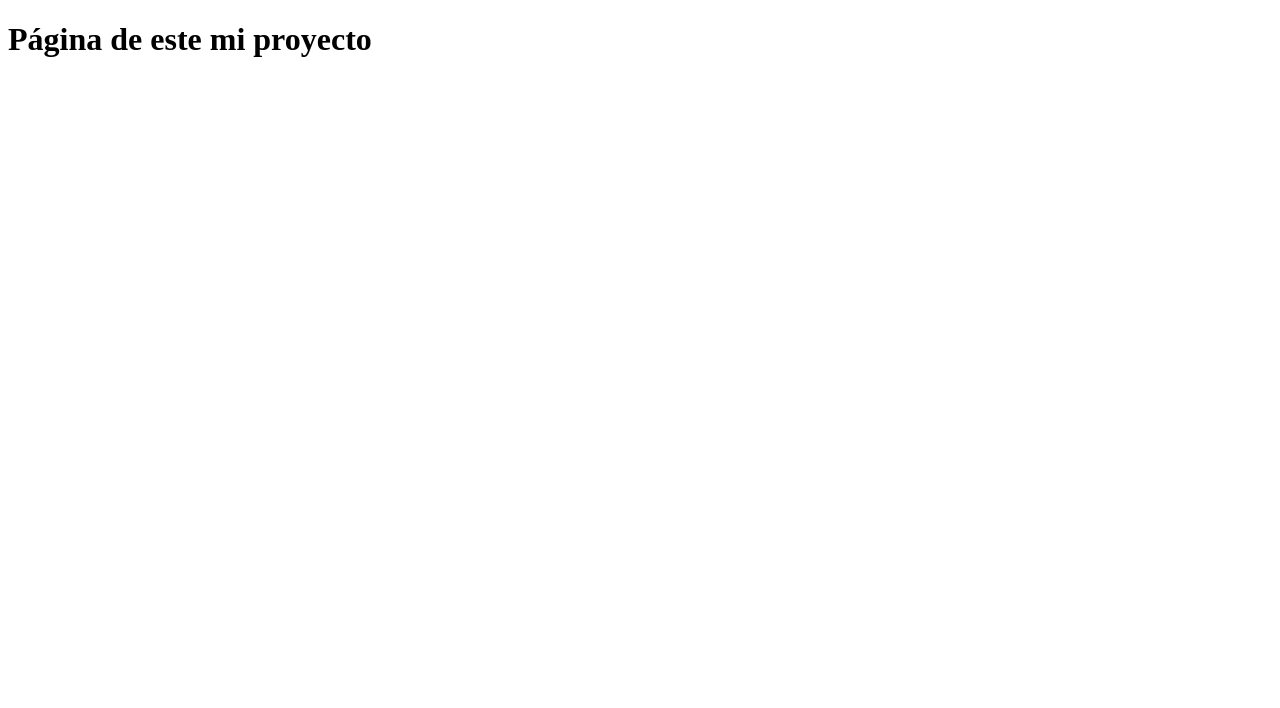
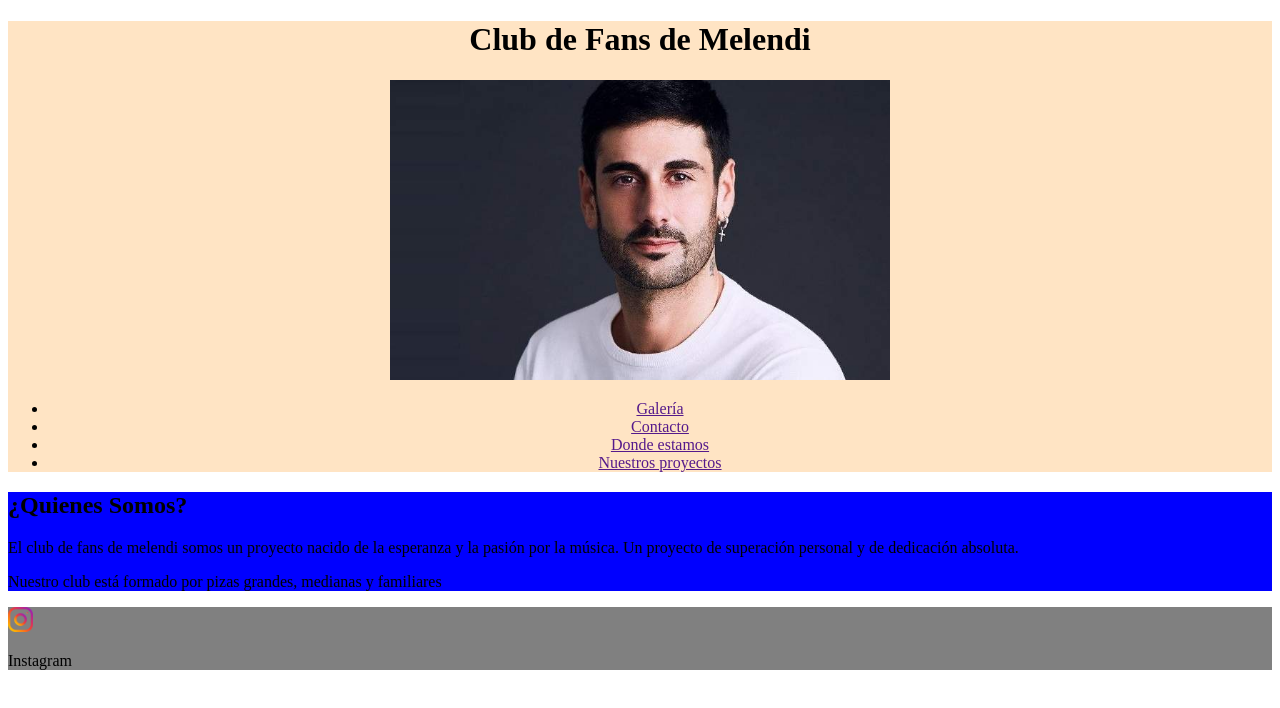
Before and after one commit to CakeNeka/Cakeneka.github.io, a plain HTML site: page index.html in a window 1280 px wide. Drawn offline with Linux system fonts and the light colour scheme.

Commit message:
es un comienzo

```diff
--- a/index.html
+++ b/index.html
@@ -1,12 +1,55 @@
 <!DOCTYPE html>
 <html lang="es">
-<head>
-    <meta charset="UTF-8">
-    <meta http-equiv="X-UA-Compatible" content="IE=edge">
-    <meta name="viewport" content="width=device-width, initial-scale=1.0">
+  <head>
+    <style>
+      header{
+       /* width: 1000px;*/
+        background-color: bisque;
+        text-align: center;
+      }
+    </style>
+
+    <meta charset="UTF-8" />
+    <meta http-equiv="X-UA-Compatible" content="IE=edge" />
+    <meta name="viewport" content="width=device-width, initial-scale=1.0" />
     <title>El palacio de la irreverencia</title>
-</head>
-<body>
-  <h1>Página de este mi proyecto</h1>
-</body>
+  </head>
+  <body>
+    <header>
+      <h1>Club de Fans de Melendi</h1>
+      <img
+        src="./img/700_420Melendi.jpg"
+        alt="Melendi Club de fons"
+        height="300"
+      />
+
+      <nav>
+        <ul>
+          <li><a href="">Galería</a></li>
+          <li><a href="">Contacto</a></li><!--Aquí debe haber un formulario-->
+          <li><a href="">Donde estamos</a></li><!--Aquí ubicación-->
+          <li><a href="">Nuestros proyectos</a></li>
+        </ul>
+      </nav>
+    </header>
+
+    <section style="background-color: blue;">
+      <h2>¿Quienes Somos?</h2>
+      <p>
+        El club de fans de melendi somos un proyecto nacido de la esperanza y la
+        pasión por la música. Un proyecto de superación personal y de dedicación
+        absoluta.
+      </p>
+
+      <p>
+        Nuestro club está formado por pizas grandes, medianas y familiares
+      </p>
+    </section>
+
+    <footer style="background-color: gray;">
+      <!---->
+      <img src="./img/instagram-ico.png" alt="" height="25" width="25">
+      <p>Instagram</p>
+    </footer>
+  </body>
 </html>
```
Also changed, not shown: img/700_420Melendi.jpg (added), img/instagram-ico.png (added).
